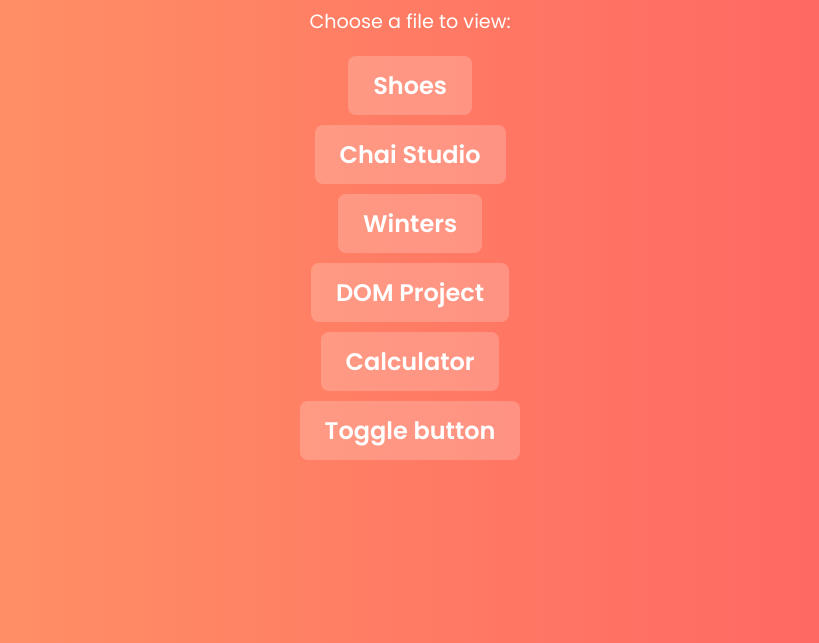
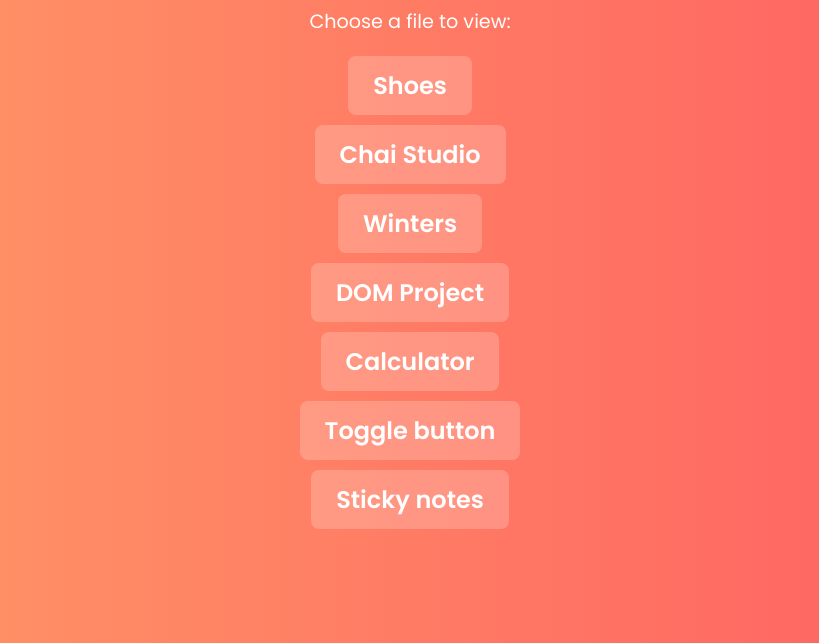
Before and after one commit to MayurArchives/ProblemSolving, a plain HTML site: page index.html in a window 1280 px wide. Shown: the part 157-800 px from the top of the page, without its empty margins (230-1049 px from the left). Drawn offline with Linux system fonts and the light colour scheme.

Commit message:
Sticky Notes..

```diff
--- a/index.html
+++ b/index.html
@@ -84,6 +84,8 @@
         <li><a href="DOMManipulation.html">DOM Project</a></li>
         <li><a href="cal.html">Calculator</a></li>
         <li><a href="toggle.html">Toggle button </a></li>
+
+        <li><a href="StickyNotes.html">Sticky notes </a></li>
     </ul>
 
     <script>
```
